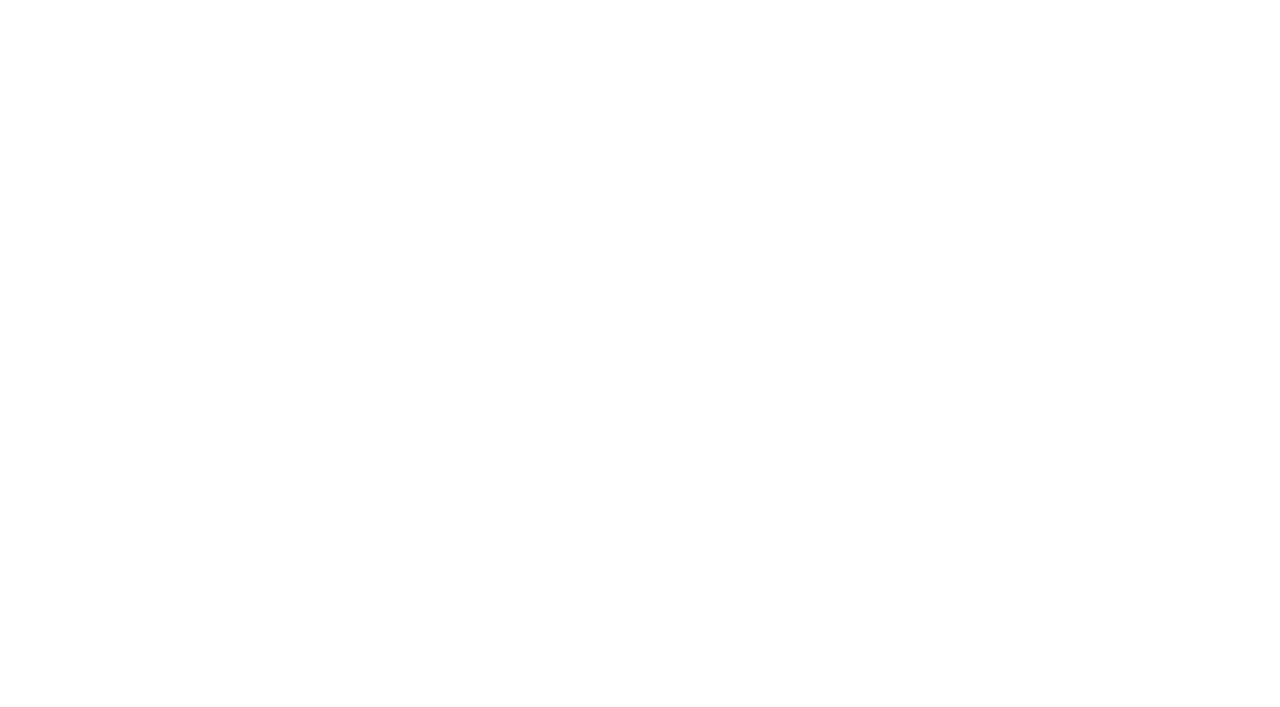
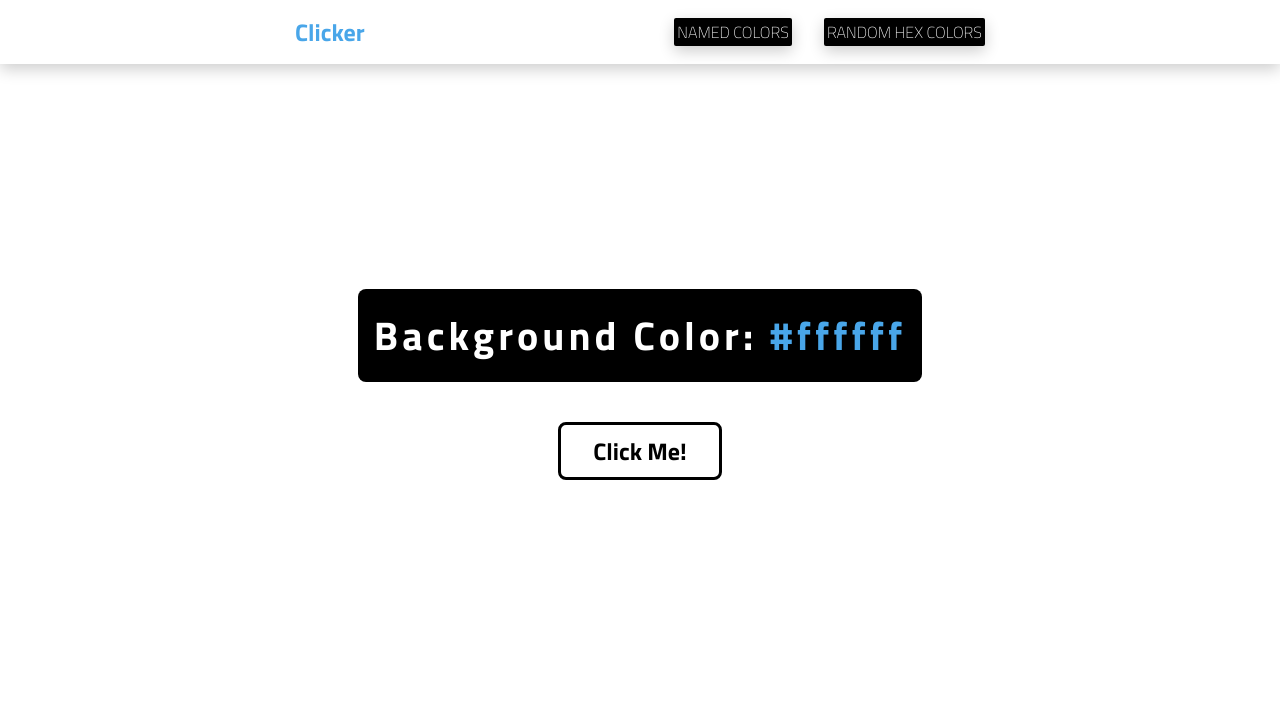
Before and after one commit to HighOnJalapenos/projects, a plain HTML site: page colorChangeOnClick/hex.html in a window 1280 px wide. Drawn offline with Linux system fonts and the light colour scheme.

Commit message:
finished project.

```diff
--- a/colorChangeOnClick/hex.html
+++ b/colorChangeOnClick/hex.html
@@ -0,0 +1,36 @@
+<!DOCTYPE html>
+<html lang="en">
+<head>
+    <meta charset="UTF-8">
+    <meta http-equiv="X-UA-Compatible" content="IE=edge">
+    <meta name="viewport" content="width=device-width, initial-scale=1.0">
+    <title>Document</title>
+    <script src="./hex.js" defer></script>
+    <link href="./styles.css" rel="stylesheet">
+    <link rel="preconnect" href="https://fonts.googleapis.com">
+    <link rel="preconnect" href="https://fonts.gstatic.com" crossorigin>
+    <link href="https://fonts.googleapis.com/css2?family=Titillium+Web:wght@200;700&display=swap" rel="stylesheet">
+</head>
+<body>
+    <nav>
+        <div class="nav">
+            <h1>Clicker</h1>
+            <ul class="nav-links">
+                <li>
+                    <a href="./index.html">Named Colors</a>
+                </li>
+                <li>
+                    <a href="./hex.html">Random Hex Colors</a>
+                </li>
+            </ul>
+        </div>
+    </nav>
+
+    <main>
+        <div class="container">
+            <h2>Background Color: <span id="display-color-span">#ffffff</span></h2>
+        </div>
+        <button id="color-change-btn">Click Me!</button>
+    </main>
+</body>
+</html>
--- /dev/null
+++ b/colorChangeOnClick/hex.js
@@ -0,0 +1,16 @@
+const btn = document.getElementById("color-change-btn");
+const span = document.getElementById("display-color-span");
+
+const color = [0, 1, 2, 3, 4, 5, 6, 7, 8, 9, "A", "B", "C", "D", "E", "F"];
+
+btn.addEventListener("click", function(){
+    let newColor = "#";
+
+    for(let i=0; i<6; i++){
+        const num = Math.floor(Math.random() * color.length);
+        newColor+=color[num];
+    }
+
+    document.body.style.backgroundColor = newColor;
+    span.textContent = newColor;
+});
--- a/colorChangeOnClick/styles.css
+++ b/colorChangeOnClick/styles.css
@@ -11,10 +11,12 @@ body{
     margin: 0;
     padding: 0;
     font-family: 'Titillium Web', sans-serif;
+    background-color: white;
 }
 
 nav{
     box-shadow: 0 5px 15px rgba(0, 0, 0, 0.2);
+    background-color: white;
 }
 
 .nav{
@@ -30,6 +32,17 @@ nav{
 h1{
     margin: 0;
     color: hsl(205, 78%, 60%);
+}
+
+h2{
+    margin: 0;
+    background-color: black;
+    color: white;
+    padding: 1rem;
+    font-size: 2.5rem;
+    letter-spacing: 0.25rem;
+    border-radius: 0.5rem;
+    margin-bottom: 2.5rem;
 }
 
 .nav-links{
@@ -57,3 +70,36 @@ a:active{
     top: 2px;
     box-shadow: none;
 }
+
+main{
+    height: 80vh;
+    display: flex;
+    align-items: center;
+    justify-content: center;
+    flex-direction: column;
+}
+
+h2 span{
+    color: hsl(205, 78%, 60%);
+}
+
+#color-change-btn{
+    padding: 0.5rem 2rem;
+    border: 3px solid #000000;
+    margin: 0;
+    border-radius: 0.5rem;
+    text-decoration: none;
+    font-family:'Titillium Web', sans-serif;
+    font-size: 1.5rem;
+    font-weight: 900;
+    color:#000000;
+    text-align: center;
+    transition: all 0.2s;
+    background-color: transparent;
+    cursor: pointer;
+}
+
+#color-change-btn:hover{
+    color:#ffffff;
+    background-color:#000000;
+}
```
Also changed, not shown: colorChangeOnClick/index.html (+7 -0 lines), colorChangeOnClick/script.js (+11 -0 lines).
